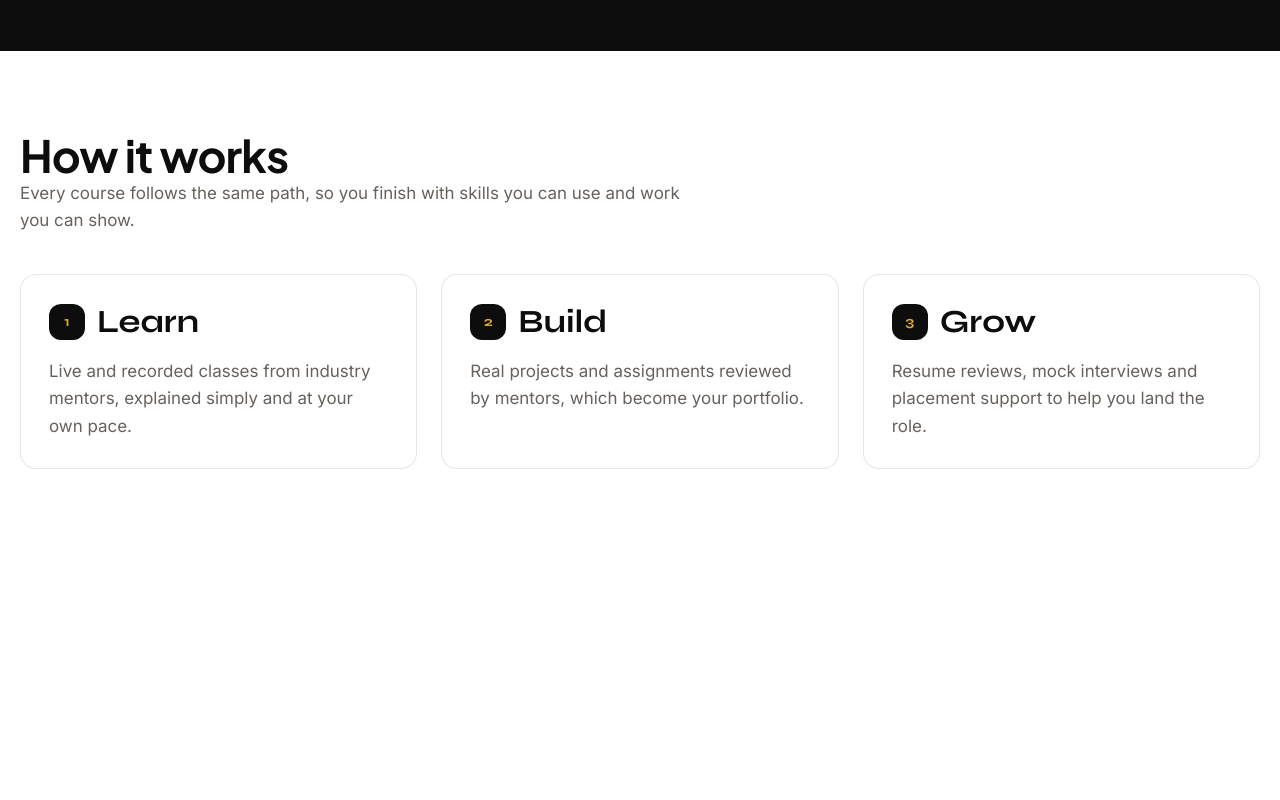
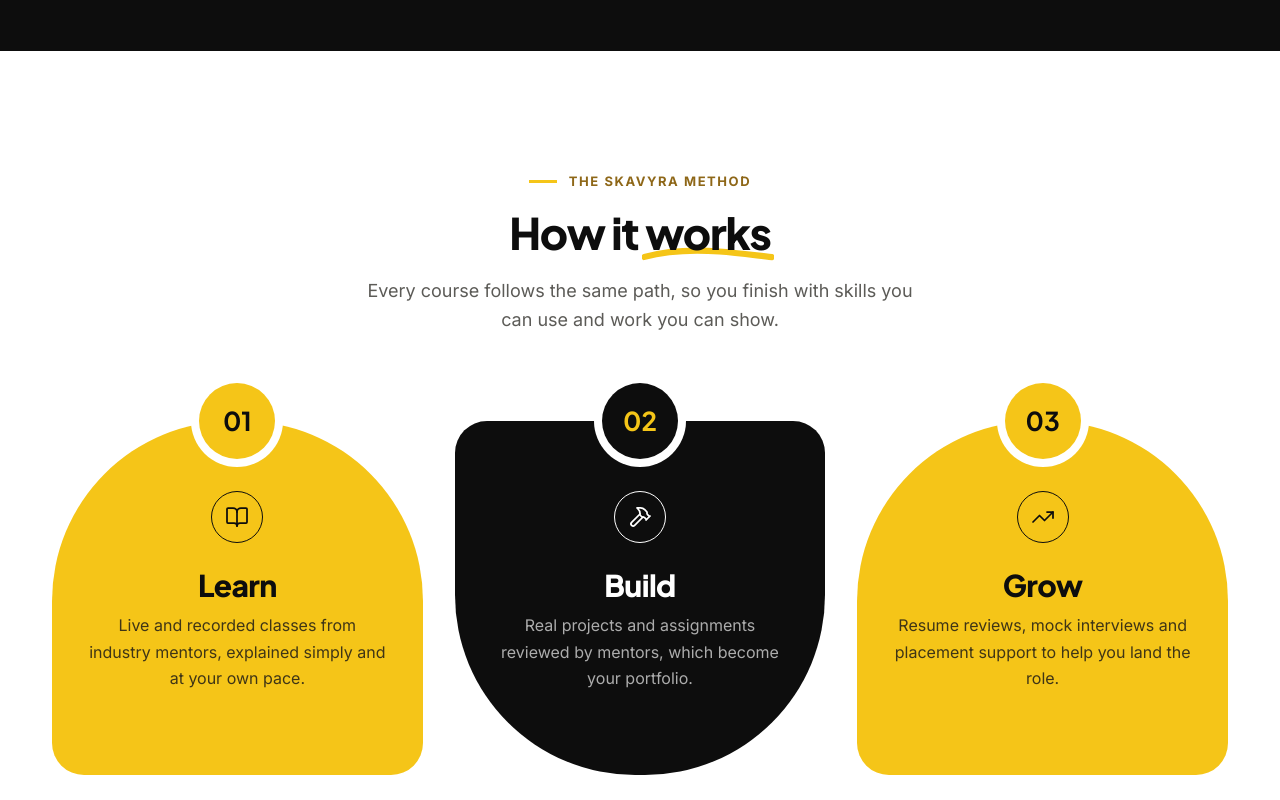
Before and after one commit to Skavyra/Skavyra, a Next.js app: page /about in a window 1280 px wide. Shown: the part 1880-2680 px from the top of the page. Built offline with nearby package versions, Linux system fonts and the light colour scheme; no server answers; the database is empty.

Commit message:
UI 13: home-how

```diff
--- a/src/components/marketing/HowItWorks.tsx
+++ b/src/components/marketing/HowItWorks.tsx
@@ -1,147 +1,38 @@
-"use client";
-
-import { useLayoutEffect, useRef } from "react";
-import gsap from "gsap";
-import { ScrollTrigger } from "gsap/ScrollTrigger";
+import { BookOpen, Hammer, TrendingUp } from "lucide-react";
+import type { CSSProperties } from "react";
 
 import { STEPS } from "@/lib/content";
 
-import { SectionHeading } from "./SectionHeading";
+const ICONS = [BookOpen, Hammer, TrendingUp];
 
-/** Learn, Build, Grow is a real sequence, so the steps are numbered. */
 export function HowItWorks() {
-  const sectionRef = useRef<HTMLElement>(null);
-  const stagesRef = useRef<HTMLOListElement>(null);
-  const pathRef = useRef<SVGPathElement>(null);
-
-  useLayoutEffect(() => {
-    const section = sectionRef.current;
-    const stagesList = stagesRef.current;
-    if (!section || !stagesList) return;
-
-    gsap.registerPlugin(ScrollTrigger);
-    const context = gsap.context(() => {
-      const stages = gsap.utils.toArray<HTMLElement>("[data-learning-stage]", stagesList);
-      const badges = gsap.utils.toArray<HTMLElement>("[data-stage-badge]", stagesList);
-      const media = gsap.matchMedia();
-
-      media.add(
-        {
-          desktop: "(min-width: 1024px)",
-          tablet: "(min-width: 640px) and (max-width: 1023px)",
-          mobile: "(max-width: 639px)",
-          reducedMotion: "(prefers-reduced-motion: reduce)",
-        },
-        ({ conditions }) => {
-          if (!conditions) return;
-
-          if (conditions.reducedMotion) {
-            gsap.from(stages, {
-              opacity: 0,
-              duration: 0.18,
-              stagger: 0.04,
-              clearProps: "opacity",
-              scrollTrigger: { trigger: stagesList, start: "top 84%", once: true },
-            });
-            return;
-          }
-
-          if (conditions.desktop) {
-            const journey = gsap.timeline({
-              scrollTrigger: {
-                trigger: section,
-                start: "top top+=80",
-                end: "+=820",
-                pin: true,
-                scrub: 0.7,
-                anticipatePin: 1,
-                invalidateOnRefresh: true,
-                onLeave: () => gsap.set([...stages, ...badges], { clearProps: "transform,opacity,borderColor,backgroundColor,color,boxShadow" }),
-                onLeaveBack: () => gsap.set([...stages, ...badges], { clearProps: "transform,opacity,borderColor,backgroundColor,color,boxShadow" }),
-              },
-            });
-
-            journey.set(stages, { scale: 1, opacity: 1, borderColor: "rgba(13,13,13,0.1)" });
-            journey.set(badges, { backgroundColor: "#0D0D0D", color: "#DDAA2F" });
-            if (pathRef.current) {
-              journey.fromTo(pathRef.current, { strokeDashoffset: 60 }, { strokeDashoffset: 0, duration: 1, ease: "none" }, 0);
-            }
-
-            stages.forEach((stage, index) => {
-              const badge = badges[index];
-              const start = index * 0.9;
-              journey.to(stage, {
-                scale: 1.025,
-                opacity: 1,
-                y: -6,
-                borderColor: "#B98A24",
-                boxShadow: "0 20px 42px -32px rgba(13,13,13,0.4)",
-                duration: 0.4,
-                ease: "power2.out",
-              }, start);
-              if (badge) journey.to(badge, { backgroundColor: "#DDAA2F", color: "#0D0D0D", duration: 0.25 }, start);
-              journey.to(stage, {
-                scale: 1,
-                opacity: 1,
-                y: 0,
-                borderColor: "rgba(13,13,13,0.1)",
-                boxShadow: "0 0 0 rgba(13,13,13,0)",
-                duration: 0.4,
-                ease: "power2.inOut",
-              }, start + 0.42);
-              if (badge) journey.to(badge, { backgroundColor: "#0D0D0D", color: "#DDAA2F", duration: 0.25 }, start + 0.42);
-            });
-
-            journey.to(stages, { scale: 1, opacity: 1, y: 0, borderColor: "rgba(13,13,13,0.1)", boxShadow: "0 0 0 rgba(13,13,13,0)", duration: 0.45, stagger: 0.07, ease: "power3.out" }, 3.55);
-            journey.to(badges, { backgroundColor: "#0D0D0D", color: "#DDAA2F", duration: 0.25, stagger: 0.04 }, 3.55);
-            return;
-          }
-
-          const reveal = gsap.timeline({
-            scrollTrigger: { trigger: stagesList, start: "top 84%", once: true },
-          });
-          reveal.from(stages, {
-            opacity: 0,
-            y: conditions.tablet ? 26 : 16,
-            duration: conditions.tablet ? 0.52 : 0.44,
-            stagger: 0.08,
-            ease: "power3.out",
-            clearProps: "transform,opacity,visibility",
-          });
-          if (pathRef.current && window.matchMedia("(min-width: 768px)").matches) {
-            reveal.fromTo(pathRef.current, { strokeDashoffset: 60 }, { strokeDashoffset: 0, duration: 0.75, ease: "power2.out" }, "<+=0.08");
-          }
-        },
-      );
-
-      return () => media.revert();
-    }, section);
-
-    return () => context.revert();
-  }, []);
-
   return (
-    <section ref={sectionRef} className="section container">
-      <SectionHeading
-        title="How it works"
-        description="Every course follows the same path, so you finish with skills you can use and work you can show."
-      />
-      <div className="relative mt-fluid-sm">
-        <svg aria-hidden="true" className="pointer-events-none absolute inset-x-0 top-[1.625rem] z-0 hidden h-10 w-full md:block" viewBox="0 0 1000 40" preserveAspectRatio="none">
-          <path ref={pathRef} d="M312 20H342 M658 20H688" fill="none" stroke="#B98A24" strokeOpacity="0.7" strokeWidth="2" strokeLinecap="round" strokeDasharray="60" strokeDashoffset="0" />
-        </svg>
-        <ol ref={stagesRef} className="relative grid gap-4 md:grid-cols-3 md:gap-6">
-        {STEPS.map(({ step, body }, i) => (
-          <li key={step} data-learning-stage className="group relative z-10 flex flex-col gap-4 overflow-hidden rounded-2xl border bg-card p-6 transition duration-300 motion-safe:hover:-translate-y-1 hover:border-gold-500/50 hover:shadow-[0_20px_42px_-32px_rgba(13,13,13,0.4)] sm:p-7">
-            <div className="flex items-center gap-3">
-              <span data-stage-badge className="grid size-9 place-items-center rounded-lg bg-ink font-display text-sm font-bold text-gold-300 transition-transform duration-300 motion-safe:group-hover:scale-105">
-                {i + 1}
-              </span>
-              <span className="font-display text-fluid-2xl font-bold">{step}</span>
-            </div>
-            <p className="text-fluid-base leading-relaxed text-muted-foreground">{body}</p>
-          </li>
-        ))}
+    <section className="sec how" id="how">
+      <div className="wrap">
+        <div className="shead shead--center reveal">
+          <p className="over"><span className="over__bar" />The Skavyra method</p>
+          <h2 className="h2">How it <span className="hl">works</span></h2>
+          <p className="lead">Every course follows the same path, so you finish with skills you can use and work you can show.</p>
+        </div>
+        <ol className="steps">
+          {STEPS.map((step, index) => {
+            const Icon = ICONS[index % ICONS.length];
+            return (
+              <li
+                key={step.step}
+                className={`step ${index === 1 ? "step--ink" : "step--yel"} reveal`}
+                style={{ "--d": `${index * 120}ms` } as CSSProperties}
+                data-learning-stage
+              >
+                <span className="step__tab">{String(index + 1).padStart(2, "0")}</span>
+                <div className="step__card">
+                  <span className="step__ic"><Icon className="ic" strokeWidth={1.75} /></span>
+                  <h3>{step.step}</h3>
+                  <p>{step.body}</p>
+                </div>
+              </li>
+            );
+          })}
         </ol>
       </div>
     </section>
```
